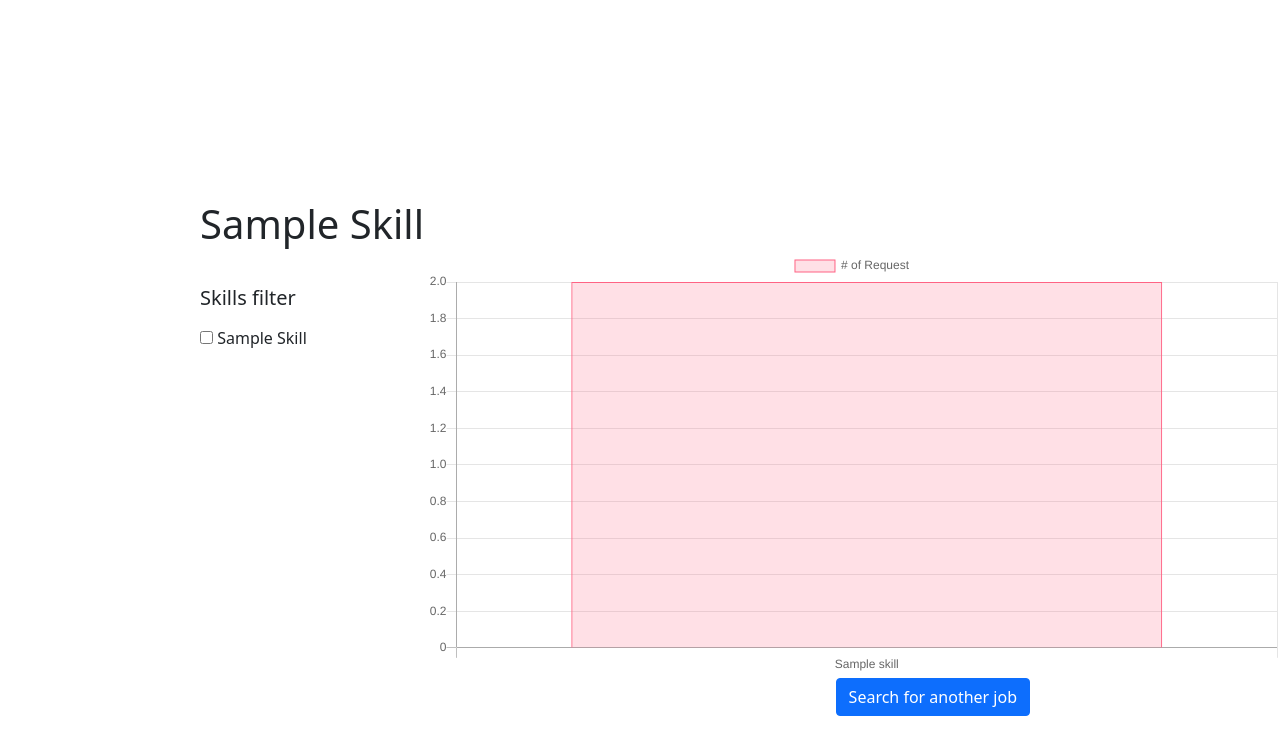
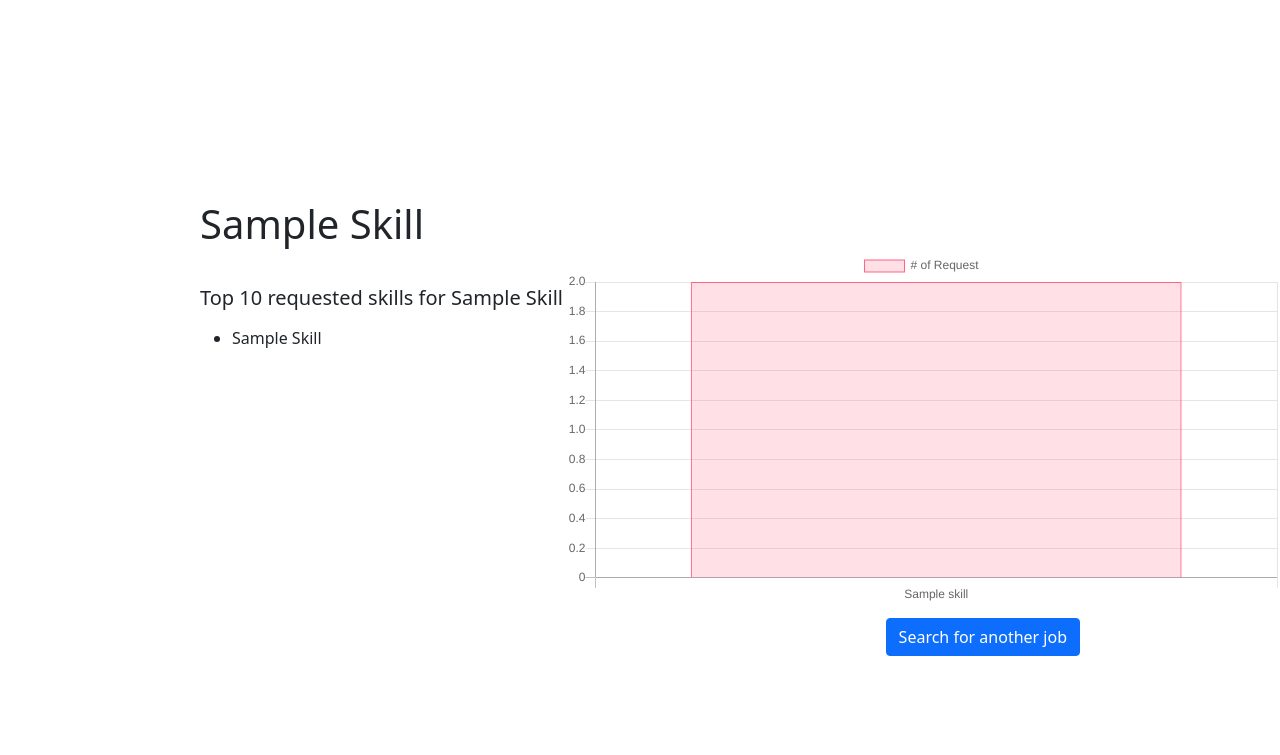
Before and after one commit to lemirser/job_api, a Flask app: page /dashboard in a window 1280 px wide. Shown: the top 755 px of the page. Run offline with Flask 2, Linux system fonts and the light colour scheme; tables that the repository leaves empty hold one stand-in row (values such as "Sample post"); some libraries are stand-ins or nearby versions.

Commit message:
Refactor

```diff
--- a/src/__init__.py
+++ b/src/__init__.py
@@ -1,4 +1,4 @@
-from flask import Flask, jsonify, redirect, render_template
+from flask import Flask, jsonify
 import os
 from src.database import db
 from src.auth import auth
--- a/src/dashboard.py
+++ b/src/dashboard.py
@@ -1,4 +1,4 @@
-from flask import Blueprint, render_template, request
+from flask import Blueprint, render_template
 from src.jobs import get_skills, get_job_title
 
 dashboard = Blueprint("dashboard", __name__, url_prefix="/")
--- a/src/home.py
+++ b/src/home.py
@@ -13,7 +13,7 @@ def home_page():
 @home.post("/")
 def fetch_input():
     """
-    Delete the skills data and retrieve the data from the job_post (name) input.
+    Delete the skills data then retrieve the data from the job_post (name) input.
     """
     del_skills_data()
 
--- a/src/jobs.py
+++ b/src/jobs.py
@@ -1,4 +1,3 @@
-import json
 from bs4 import BeautifulSoup
 from flask import Blueprint, jsonify
 from src.database import db, Skills
--- a/src/templates/dashboard.html
+++ b/src/templates/dashboard.html
@@ -21,11 +21,12 @@
         </div>
 
         <div id="skills">
-            <h5>Skills filter</h5><br>
+            <h5>Top 10 requested skills for {{ job_title }}</h5><br>
             <form class="row g-3"></form>
             {% for item in skills %}
-            <input type="checkbox" id="{{item}}" name="{{item}}" value="{{item}}">
-            <label for="{{item}}"> {{item.title()}}</label><br>
+            <ul>
+                <li>{{item.title()}}</li>
+            </ul>
             {% endfor %}
             </form>
         </div>
@@ -35,7 +36,7 @@
         <canvas id="myChart" style="width:100%;max-width:1000px"></canvas>
     </div>
 
-    <div style="float: right; padding-right:250px">
+    <div style="float: right; padding-right:200px; padding-top: 10px">
         <form action="{{ url_for('home.redirect_home') }}" method="post">
             <button type="submit" class="btn btn-primary mb-3">Search for another job</button>
         </form>
```
